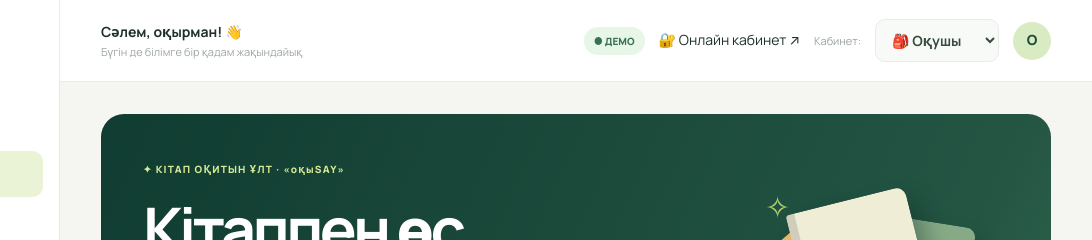
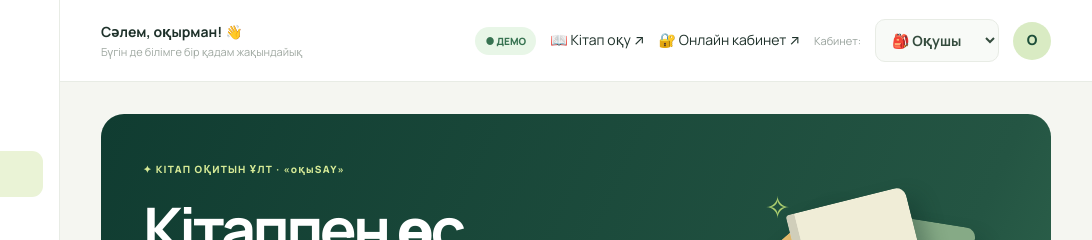
Before and after one commit to Tasolpan/oqysay, a plain HTML site: page index.html in a window 1280 px wide. Shown: the top 240 px of the page, 188-1280 px from the left. Drawn offline with Linux system fonts and the light colour scheme.

Commit message:
Link school reading catalog from oqySAY homepage

```diff
--- a/index.html
+++ b/index.html
@@ -3,7 +3,7 @@
 <body><div class="layout">
 <aside class="sidebar" id="sidebar"><a class="logo" href="#home"><span class="logo-symbol">о<span>✦</span></span><span><strong>оқы<span>SAY</span></strong><small>оқырмандар кеңістігі</small></span></a><span class="menu-label">МӘЗІР</span><nav id="nav"><a href="#home" data-page="home" class="active">⌂ <span>Басты бет</span></a><a href="#ranking" data-page="ranking">🏆 <span>Рейтинг</span></a><a href="#library" data-page="library">📚 <span>Кітапхана</span></a><a href="#creative" data-page="creative">🎨 <span>Шығармашылық</span></a><a href="#classes" data-page="classes">🎓 <span>Сыныптар</span></a><a href="#cabinet" data-page="cabinet">◉ <span>Жеке кабинет</span></a><a href="cloud.html" class="online-link">🔐 <span>Онлайн платформа</span></a></nav><div class="side-bottom"><div class="quote"><span>“</span>Кітап — ақылына ақы сұрамайтын алтын қазына.</div><small>✦ «Кітап оқитын ұлт» жобасы</small><small>Мектепішілік авторлық жоба · 2026</small></div></aside>
 <div class="mobile-overlay" id="mobile-overlay"></div>
-<div class="body-col"><header class="topbar"><div class="welcome"><button class="menu-btn" id="menu-btn" aria-label="Мәзір">☰</button><div><strong>Сәлем, оқырман! 👋</strong><small>Бүгін де білімге бір қадам жақындайық</small></div></div><div class="top-controls"><span class="demo-pill">● ДЕМО</span><a href="cloud.html" class="online-top-link">🔐 Онлайн кабинет ↗</a><label for="role">Кабинет:</label><select id="role"><option value="student">🎒 Оқушы</option><option value="parent">👪 Ата-ана</option><option value="teacher">👩‍🏫 Мұғалім</option></select><button class="profile-circle" id="profile-button" aria-label="Кабинет">О</button></div></header>
+<div class="body-col"><header class="topbar"><div class="welcome"><button class="menu-btn" id="menu-btn" aria-label="Мәзір">☰</button><div><strong>Сәлем, оқырман! 👋</strong><small>Бүгін де білімге бір қадам жақындайық</small></div></div><div class="top-controls"><span class="demo-pill">● ДЕМО</span><a href="reading.html" class="online-top-link">📖 Кітап оқу ↗</a><a href="cloud.html" class="online-top-link">🔐 Онлайн кабинет ↗</a><label for="role">Кабинет:</label><select id="role"><option value="student">🎒 Оқушы</option><option value="parent">👪 Ата-ана</option><option value="teacher">👩‍🏫 Мұғалім</option></select><button class="profile-circle" id="profile-button" aria-label="Кабинет">О</button></div></header>
 <main>
 <section class="page active" id="page-home"><div class="hero"><div class="hero-content"><span class="hero-overline">✦ КІТАП ОҚИТЫН ҰЛТ · «оқыSAY»</span><h1>Кітаппен өс.<br><em>Оймен оз!</em></h1><p>Әр оқылған кітап — жаңа әлем. Оқы, талда, шығармашылығыңды көрсет және мектебіңнің үздік оқырманы атан!</p><div class="hero-actions"><button class="btn lime" data-go="library">📚 Кітап таңда ↗</button><button class="btn ghost-white" data-go="ranking">🏆 Рейтингті қара</button><a class="btn ghost-white" href="cloud.html">🔐 Онлайн тіркелу ↗</a></div></div><div class="hero-graphic" aria-hidden="true"><span class="hero-star one">✧</span><span class="hero-star two">✦</span><span class="hero-star three">✳</span><div class="books-art"><div class="art-book art-one"></div><div class="art-book art-two"></div><div class="art-book art-three">оқы<br><b>SAY</b></div></div><span class="art-subtitle">Біліммен болашаққа!</span></div></div>
 <div class="stat-grid" id="stats"></div><div class="home-grid"><div class="panel"><div class="panel-head"><div><span class="eyebrow">МЕКТЕП МАҚТАНЫШЫ</span><h2>🏆 Аптаның ТОП-10 оқырманы</h2><p id="week-short"></p></div><button class="link-btn" data-go="ranking">Толық рейтинг ↗</button></div><div id="home-ranking"></div></div><div class="right-panels"><div class="panel"><span class="eyebrow">АПТАНЫҢ ҮЗДІГІ</span><h2>🏅 Оқырман сынып</h2><div id="best-class"></div><button class="link-btn" data-go="classes">Сыныптар ↗</button></div><div class="panel"><span class="eyebrow">АПТАНЫҢ КІТАБЫ</span><div class="week-book"><div class="cover art-cover">МЕНІҢ<br>АТЫМ<br><b>ҚОЖА</b><small>Б. Соқпақбаев</small></div><div><h3>«Менің атым Қожа»</h3><p>Арман, мінез, еркіндік туралы терең ой.</p><button class="link-btn" id="week-book">Кітапты ашу ↗</button></div></div></div></div></div><div class="section-heading"><div><span class="eyebrow">ШЫҒАРМАШЫЛЫҚ АЛАҢЫ</span><h2>Аптаның үздік жұмыстары</h2></div><button class="link-btn" data-go="creative">Барлығын көру ↗</button></div><div class="creative-grid" id="featured-creatives"></div><div class="callout"><div><b>🌱 Бір кітаптан баста — жүз арманға жет!</b><p>Кітап оқып, біліміңді тексеріп, ұпай жина.</p></div><a class="btn dark" href="cloud.html">Онлайн кабинетке кіру →</a></div></section>
```
